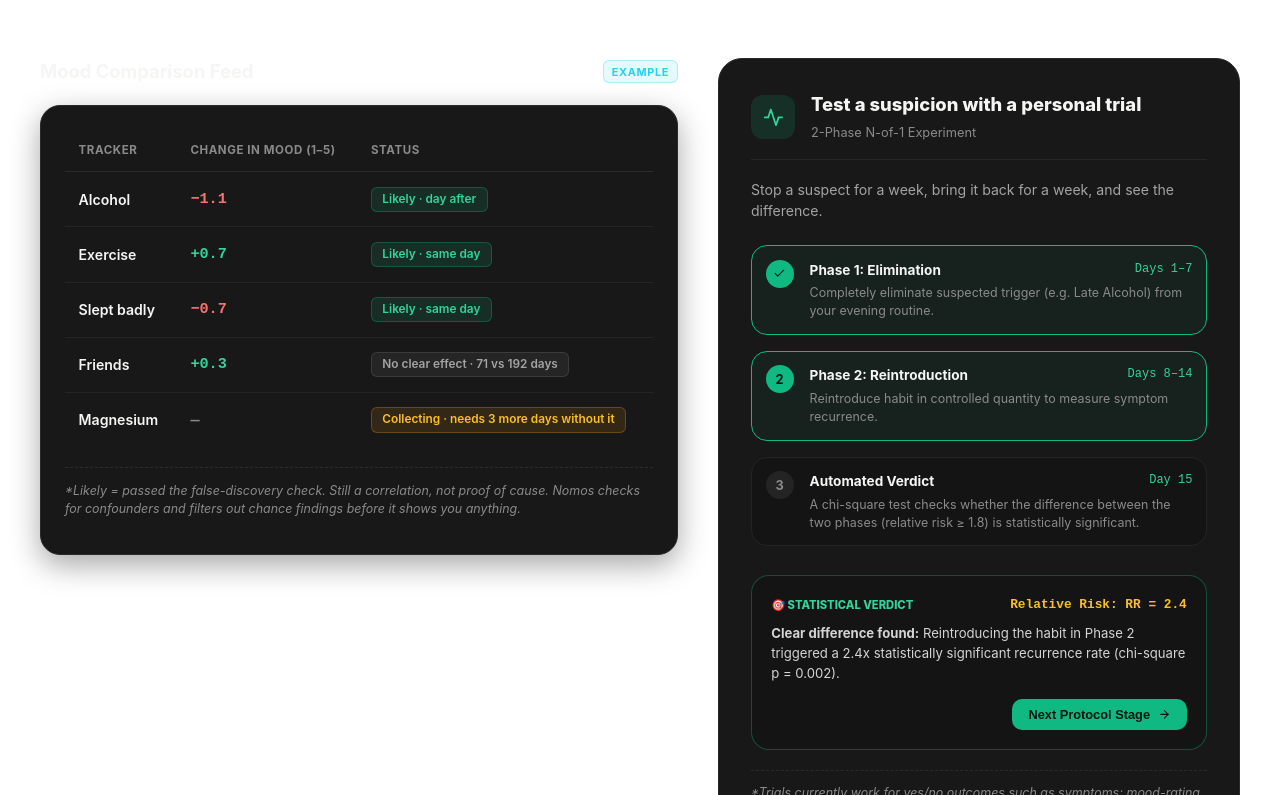
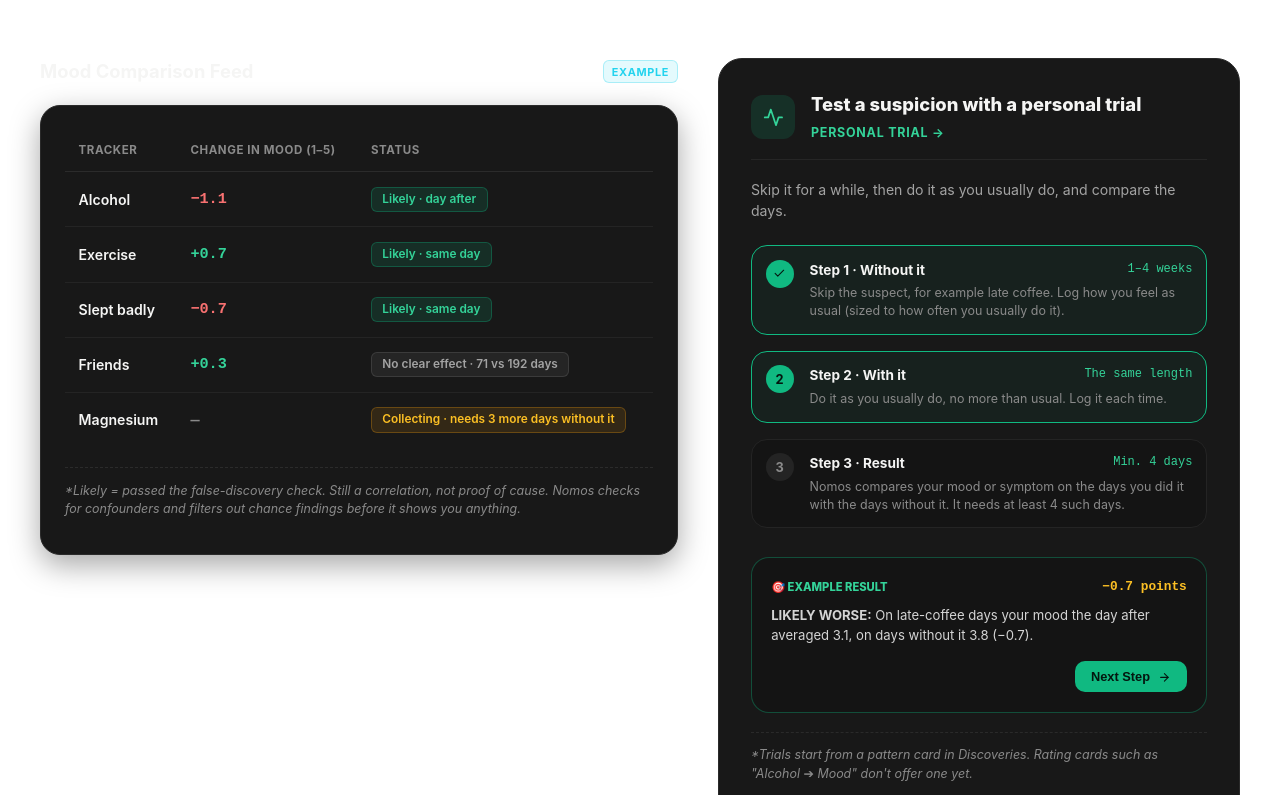
Before and after one commit to smerio/smer.io, a React (Vite) app: page /nomos in a window 1280 px wide. Shown: the part 3165-3960 px from the top of the page. Built offline with nearby package versions, Linux system fonts and the light colour scheme.

Commit message:
feat(nomos): update personal trial block and FAQs on main nomos page for v1.9.1 (#30)

```diff
--- a/src/components/nomos/CausalEngine.jsx
+++ b/src/components/nomos/CausalEngine.jsx
@@ -11,9 +11,21 @@
 ];
 
 const TRIAL_STEPS = [
-    { phase: 'Phase 1: Elimination', days: 'Days 1–7', desc: 'Completely eliminate suspected trigger (e.g. Late Alcohol) from your evening routine.', status: 'Done' },
-    { phase: 'Phase 2: Reintroduction', days: 'Days 8–14', desc: 'Reintroduce habit in controlled quantity to measure symptom recurrence.', status: 'Active' },
-    { phase: 'Automated Verdict', days: 'Day 15', desc: 'A chi-square test checks whether the difference between the two phases (relative risk ≥ 1.8) is statistically significant.', status: 'Pending' },
+    {
+        phase: 'Step 1 · Without it',
+        days: '1–4 weeks',
+        desc: 'Skip the suspect, for example late coffee. Log how you feel as usual (sized to how often you usually do it).',
+    },
+    {
+        phase: 'Step 2 · With it',
+        days: 'The same length',
+        desc: 'Do it as you usually do, no more than usual. Log it each time.',
+    },
+    {
+        phase: 'Step 3 · Result',
+        days: 'Min. 4 days',
+        desc: 'Nomos compares your mood or symptom on the days you did it with the days without it. It needs at least 4 such days.',
+    },
 ];
 
 const CausalEngine = () => {
@@ -86,12 +98,17 @@
                                 </div>
                                 <div>
                                     <h3 className={classes.trialTitle}>Test a suspicion with a personal trial</h3>
-                                    <span className={classes.trialSub}>2-Phase N-of-1 Experiment</span>
+                                    <a
+                                        href="/nomos/discoveries/#personal-trials"
+                                        className={classes.trialBadgeLink}
+                                    >
+                                        Personal trial &rarr;
+                                    </a>
                                 </div>
                             </div>
 
                             <p className={classes.trialIntro}>
-                                Stop a suspect for a week, bring it back for a week, and see the difference.
+                                Skip it for a while, then do it as you usually do, and compare the days.
                             </p>
 
                             <div className={classes.stepper}>
@@ -118,25 +135,25 @@
                             {/* Live Interactive Verdict Simulation */}
                             <div className={classes.verdictCard}>
                                 <div className={classes.verdictTop}>
-                                    <span className={classes.verdictBadge}>🎯 STATISTICAL VERDICT</span>
-                                    <span className={classes.verdictRisk}>Relative Risk: RR = 2.4</span>
+                                    <span className={classes.verdictBadge}>🎯 EXAMPLE RESULT</span>
+                                    <span className={classes.verdictRisk}>−0.7 points</span>
                                 </div>
                                 <div className={classes.verdictBody}>
-                                    <strong>Clear difference found:</strong> Reintroducing the habit in Phase 2 triggered a 2.4x statistically significant recurrence rate (chi-square p = 0.002).
+                                    <strong>LIKELY WORSE:</strong> On late-coffee days your mood the day after averaged 3.1, on days without it 3.8 (−0.7).
                                 </div>
                                 <div className={classes.verdictFooter}>
                                     <button
                                         className={classes.phaseAdvanceBtn}
                                         onClick={() => setActiveTrialPhase((p) => (p + 1) % 3)}
                                     >
-                                        <span>Next Protocol Stage</span>
+                                        <span>Next Step</span>
                                         <FiArrowRight />
                                     </button>
                                 </div>
                             </div>
 
                             <p className={classes.trialScopeNote}>
-                                *Trials currently work for yes/no outcomes such as symptoms; mood-rating trials are coming.
+                                *Trials start from a pattern card in Discoveries. Rating cards such as &quot;Alcohol ➔ Mood&quot; don&apos;t offer one yet.
                             </p>
                         </div>
                     </div>
--- a/src/components/nomos/CausalEngine.module.css
+++ b/src/components/nomos/CausalEngine.module.css
@@ -229,6 +229,25 @@
     margin: 0;
 }
 
+.trialBadgeLink {
+    display: inline-flex;
+    align-items: center;
+    gap: 0.35rem;
+    font-size: 0.78rem;
+    font-weight: 700;
+    text-transform: uppercase;
+    letter-spacing: 0.06em;
+    color: #34D399;
+    text-decoration: none;
+    margin-top: 0.25rem;
+    transition: color 0.15s ease;
+}
+
+.trialBadgeLink:hover {
+    color: #10B981;
+    text-decoration: underline;
+}
+
 .trialSub {
     font-size: 0.8rem;
     color: #8A8A8A;
--- a/src/components/nomos/Faq.jsx
+++ b/src/components/nomos/Faq.jsx
@@ -16,12 +16,16 @@
     {
         id: 'faq-different',
         q: 'How does Smerio Nomos differ from Loop Habit Tracker and other apps?',
-        a: 'While Loop is an excellent binary habit tracker, Nomos extends life logging into modular multi-attribute tracking (ratings 1–5, numeric values with units, boolean tags) and automated statistical inference. Nomos doesn’t just record whether you did a habit—it automatically runs Chi-Square tests, Odds Ratios, and N-of-1 elimination experiments to tell you how habits affect each other.',
+        a: 'While Loop is an excellent binary habit tracker, Nomos extends life logging into modular multi-attribute tracking (ratings 1–5, numeric values with units, boolean tags) and automated statistical inference. Nomos doesn’t just record whether you did a habit—it automatically runs Chi-Square tests, Odds Ratios, and personal trials to tell you how habits affect each other.',
     },
     {
         id: 'faq-trials',
         q: 'What are N-of-1 personal trials and why do they matter?',
-        a: 'An N-of-1 trial is an empirical single-subject scientific experiment. If you suspect a habit (like late caffeine or dairy) is causing an adverse symptom (like poor sleep or digestive upset), Nomos sets up a structured 2-phase protocol: 7 days of elimination followed by 7 days of reintroduction. Nomos calculates the Relative Risk (RR) and p-value to provide a statistical verdict.',
+        a: (
+            <>
+                An N-of-1 trial is a small experiment with one person: you. If you suspect a habit (like late coffee) affects how you feel or a symptom (like poor sleep or reflux), Nomos runs it in two phases sized to how often you usually do it, from 1 to 4 weeks each: first without it, then with it as usual. It then compares the days you did it with the days without it and labels the result, for example &quot;Likely worse&quot; or &quot;No clear effect&quot;. It&apos;s supporting evidence for you, not medical proof. More in <a href="/nomos/discoveries/#personal-trials">How Discoveries work › Personal trials</a>.
+            </>
+        ),
     },
     {
         id: 'faq-privacy',
--- a/src/components/nomos/Faq.module.css
+++ b/src/components/nomos/Faq.module.css
@@ -106,3 +106,14 @@
     line-height: 1.65;
     color: #A3A3A3;
 }
+
+.faqAnswer a {
+    color: #34D399;
+    text-decoration: underline;
+    text-underline-offset: 3px;
+    transition: color 0.15s ease;
+}
+
+.faqAnswer a:hover {
+    color: #10B981;
+}
```
